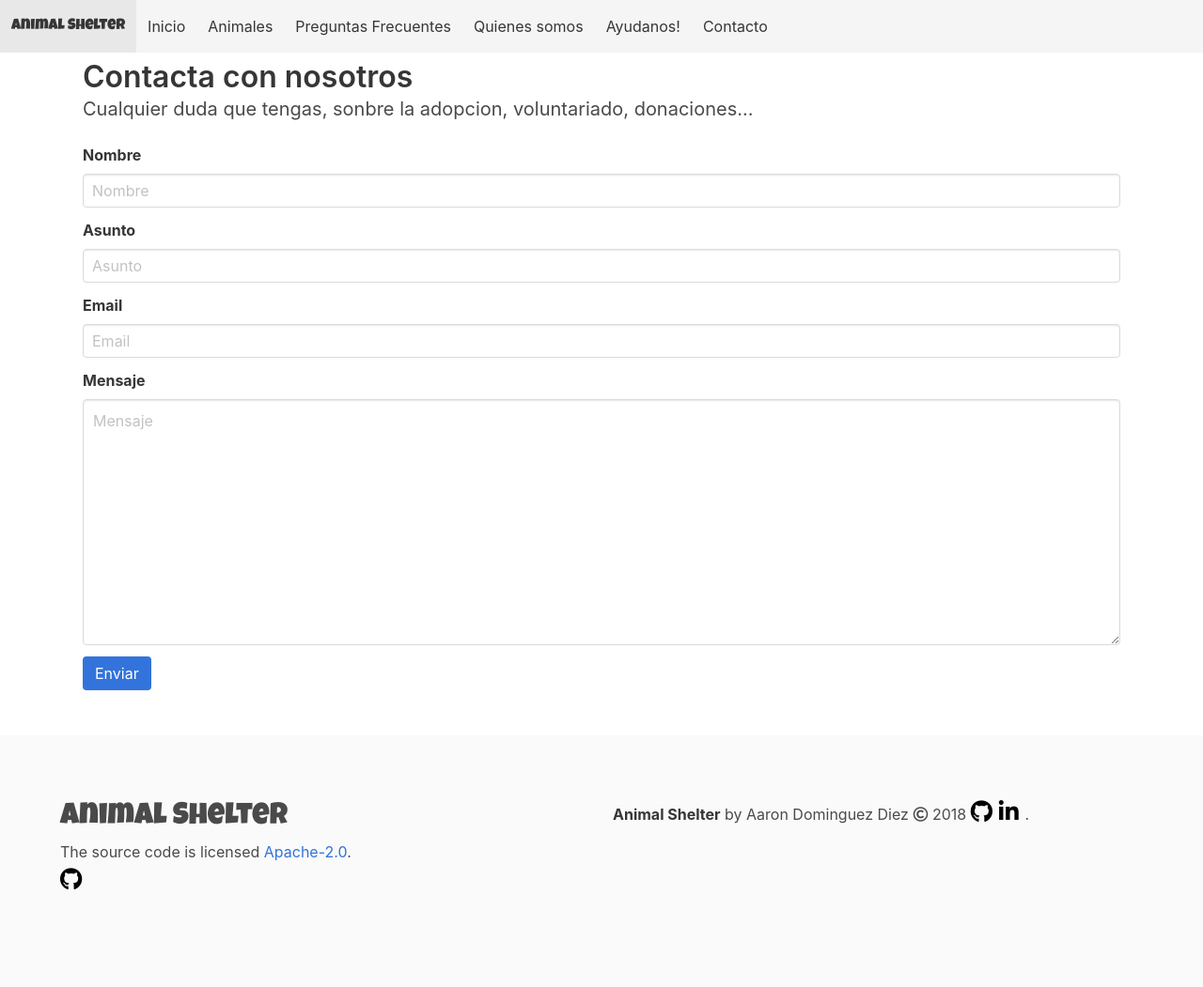
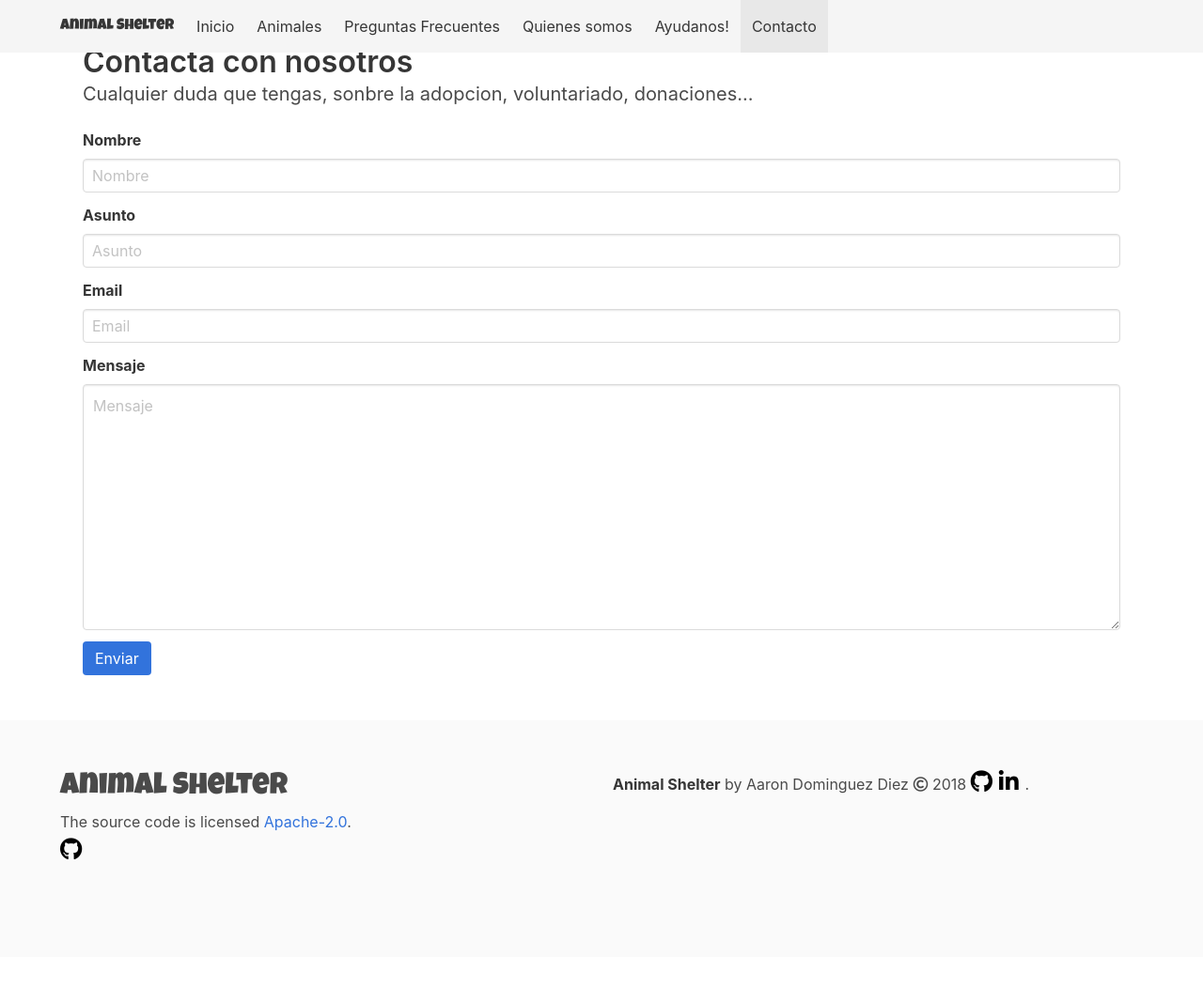
Before and after one commit to arponpes/Animal-Shelter, a Django app: page /contacto in a window 1280 px wide. Shown: the whole page at 94% size. After the commit the page ends 915 px from the top, so only its background shows below. Run offline with Django 3.2, Linux system fonts and the light colour scheme; some libraries are stand-ins or nearby versions.

Commit message:
navbar styles

```diff
--- a/static/css/styles.css
+++ b/static/css/styles.css
@@ -1,11 +1,6 @@
 html{
     overflow-y: auto;
 }
-
-.container {
-    margin-top: 1em;
-}
-
 .logo {
     font-family: 'Luckiest Guy', cursive;
 }
@@ -33,10 +28,6 @@ html{
 .dates {
     border-left: 1px solid;
 }
-
-.card {
-    /* height: 41rem; */
-}
 .eror404title{
 font-size: 5rem;
 }
--- /dev/null
+++ b/static/js/protect_contact.js
@@ -0,0 +1,5 @@
+(function () {
+    $("#contact-form").submit(function (event) {
+        $("#btn-send").addClass("is-loading")
+    });
+})();
--- a/webapp/templates/webapp/_navbar.html
+++ b/webapp/templates/webapp/_navbar.html
@@ -1,4 +1,11 @@
+{% url 'home' as home_url %}
+{% url 'animals' as animals_url %}
+{% url 'frequentQuestions' as frequentQuestions_url %}
+{% url 'aboutUs' as aboutUs_url %}
+{% url 'help' as help_url %}
+{% url 'contact' as contact_url %}
 <nav class="navbar is-light is-fixed-top">
+  <div class="container">
     <div class="navbar-brand">
       <a class="navbar-item" href="{% url 'home' %}">
         <p class="logo">Animal Shelter</p>
@@ -12,12 +19,13 @@
 
     <div class="navbar-menu" id="navbar_content">
       <div class="navbar-start">
-      <a class="navbar-item" id="home" href="{% url 'home' %}">Inicio</a>
-      <a class="navbar-item" id="animals" href="{% url 'animals' %}">Animales</a>
-      <a class="navbar-item" id="frequentQuestions" href="{% url 'frequentQuestions' %}">Preguntas Frecuentes</a>
-      <a class="navbar-item" id="aboutUs" href="{% url 'aboutUs' %}">Quienes somos</a>
-      <a class="navbar-item" id="help" href="{% url 'help' %}">Ayudanos!</a>
-      <a class="navbar-item" id="contact" href="{% url 'contact' %}">Contacto</a>
+        <a class="navbar-item {% if request.get_full_path == home_url %}is-active{% endif %}" id="home" href="{% url 'home' %}">Inicio</a>
+        <a class="navbar-item {% if request.get_full_path == animals_url %}is-active{% endif %}" id="animals" href="{% url 'animals' %}">Animales</a>
+        <a class="navbar-item {% if request.get_full_path == frequentQuestions_url %}is-active{% endif %}" id="frequentQuestions" href="{% url 'frequentQuestions' %}">Preguntas Frecuentes</a>
+        <a class="navbar-item {% if request.get_full_path == aboutUs_url %}is-active{% endif %}" id="aboutUs" href="{% url 'aboutUs' %}">Quienes somos</a>
+        <a class="navbar-item {% if request.get_full_path == help_url %}is-active{% endif %}" id="help" href="{% url 'help' %}">Ayudanos!</a>
+        <a class="navbar-item {% if request.get_full_path == contact_url %}is-active{% endif %}" id="contact" href="{% url 'contact' %}">Contacto</a>
+      </div>
     </div>
   </div>
 </nav>
```
Lines whose indentation alone changed are shown as unchanged.
